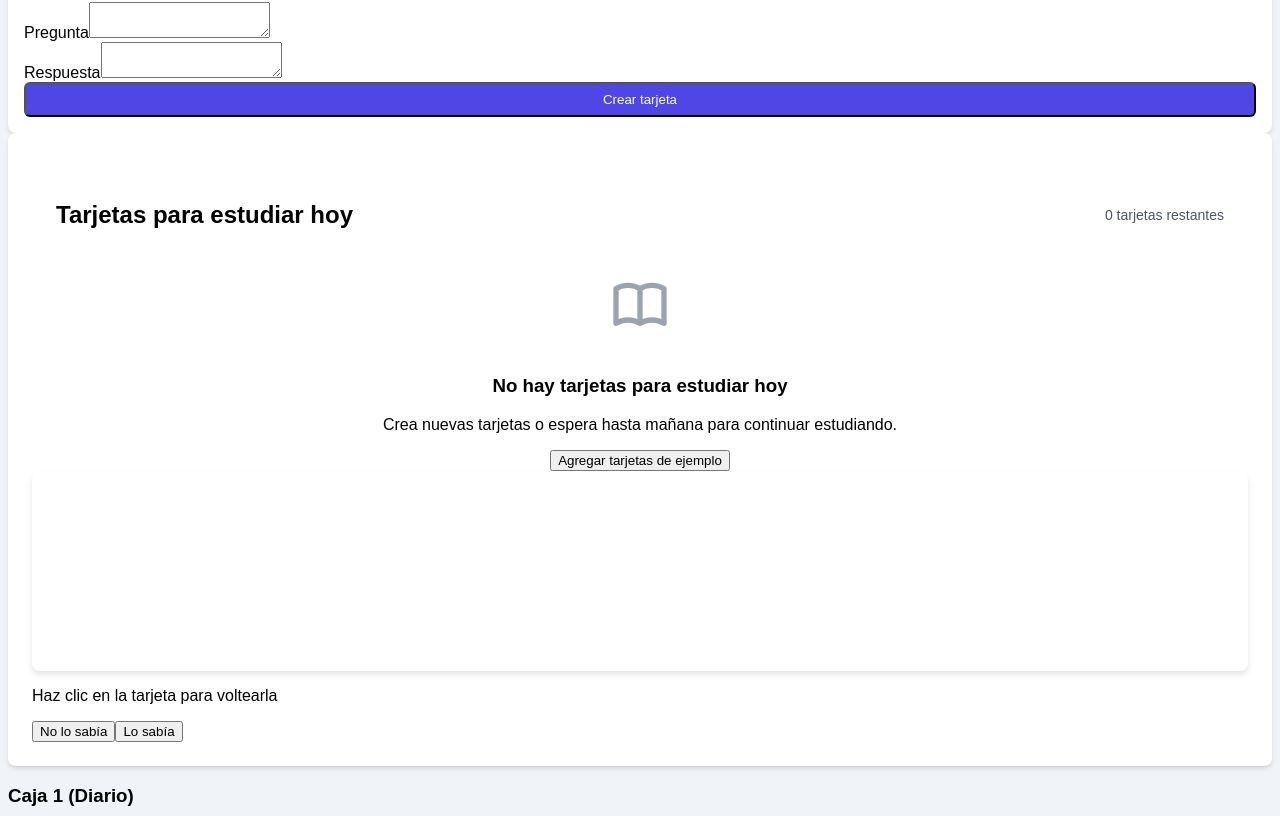
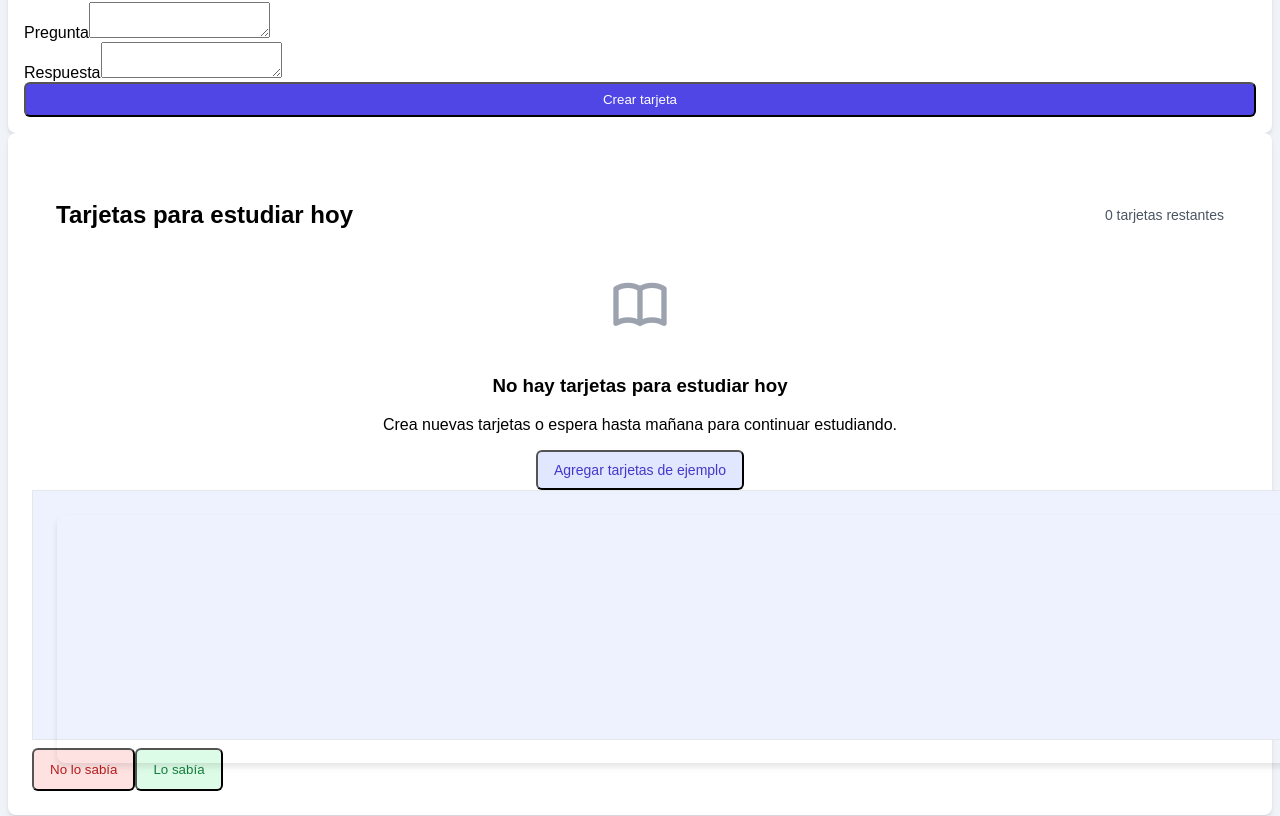
Before and after one commit to GastonNR/leitnerApp_frontend, a React (Vite) app: page /Home in a window 1280 px wide. Shown: the part 419-1235 px from the top of the page. Built offline with nearby package versions, Linux system fonts and the light colour scheme.

Commit message:
Nuevos cambios agregados a los estilos

```diff
--- /dev/null
+++ b/src/css/boxes.css
@@ -0,0 +1,6 @@
+.box-highlight {
+    transition: all 0.3s ease;
+}
+.box-highlight:hover {
+    transform: translateY(-5px);
+}
--- a/src/css/index.css
+++ b/src/css/index.css
@@ -2,38 +2,3 @@ body {
     font-family: 'Poppins', sans-serif;
     background-color: #f0f4f8;
 }
-.card {
-    perspective: 1000px;
-    height: 200px;
-}
-.card-inner {
-    position: relative;
-    width: 100%;
-    height: 100%;
-    transition: transform 0.6s;
-    transform-style: preserve-3d;
-}
-.card.flipped .card-inner {
-    transform: rotateY(180deg);
-}
-.card-front, .card-back {
-    position: absolute;
-    width: 100%;
-    height: 100%;
-    -webkit-backface-visibility: hidden;
-    backface-visibility: hidden;
-    display: flex;
-    align-items: center;
-    justify-content: center;
-    border-radius: 0.5rem;
-    box-shadow: 0 4px 6px rgba(0, 0, 0, 0.1);
-}
-.card-back {
-    transform: rotateY(180deg);
-}
-.box-highlight {
-    transition: all 0.3s ease;
-}
-.box-highlight:hover {
-    transform: translateY(-5px);
-}
--- a/src/css/studyCard.css
+++ b/src/css/studyCard.css
@@ -1,7 +1,10 @@
 .card {
     perspective: 1000px;
     height: 200px;
+    margin-bottom: 0.5rem;
+    cursor: pointer;
 }
+
 .card-inner {
     position: relative;
     width: 100%;
@@ -9,14 +12,16 @@
     transition: transform 0.6s;
     transform-style: preserve-3d;
 }
+
 .card.flipped .card-inner {
     transform: rotateY(180deg);
 }
-.card-front, .card-back {
+
+.card-front,
+.card-back {
     position: absolute;
     width: 100%;
     height: 100%;
-    -webkit-backface-visibility: hidden;
     backface-visibility: hidden;
     display: flex;
     align-items: center;
@@ -24,12 +29,63 @@
     border-radius: 0.5rem;
     box-shadow: 0 4px 6px rgba(0, 0, 0, 0.1);
 }
+
 .card-back {
     transform: rotateY(180deg);
 }
-.box-highlight {
-    transition: all 0.3s ease;
+
+.card-inner:first-child {
+    background-color: rgba(255, 255, 255, 1);
+    border: 1px solid rgba(229, 231, 235, 1);
+    padding: 1.5rem;
 }
-.box-highlight:hover {
-    transform: translateY(-5px);
+
+.card-inner:last-child {
+    background-color: rgba(238, 242, 255, 1);
+    border: 1px solid rgba(229, 231, 235, 1);
+    padding: 1.5rem;
 }
+
+p.card-inner {
+    text-align: center;
+    font-size: 1.125rem;
+    line-height: 1.75rem;
+}
+
+.parr_inf {
+    text-align: center;
+    font-size: 0.875rem;
+    line-height: 1.25rem;
+    color: rgba(107, 114, 128, 1);
+    margin-bottom: 1.5rem;
+}
+
+.answer-buttons {
+    padding: 0.75rem 1rem;
+    border-radius: 0.375rem;
+    font-weight: 500;
+    transition: color 300ms cubic-bezier(0.4, 0, 0.2, 1),
+                background-color 300ms cubic-bezier(0.4, 0, 0.2, 1),
+                border-color 300ms cubic-bezier(0.4, 0, 0.2, 1),
+                box-shadow 300ms cubic-bezier(0.4, 0, 0.2, 1),
+                transform 300ms cubic-bezier(0.4, 0, 0.2, 1),
+                filter 300ms cubic-bezier(0.4, 0, 0.2, 1);
+}
+
+.btn-incorrect {
+    background-color: rgba(254, 226, 226, 1);
+    color: rgba(185, 28, 28, 1);
+}
+
+.btn-incorrect:hover {
+    background-color: rgba(254, 202, 202, 1);
+}
+
+.btn-correct {
+    background-color: rgba(220, 252, 231, 1);
+    color: rgba(21, 128, 61, 1);
+}
+
+.btn-correct:hover {
+    background-color: rgba(187, 247, 208, 1);
+}
--- a/src/css/study_mode.css
+++ b/src/css/study_mode.css
@@ -1,83 +1,76 @@
-.study-container{
-    --tw-bg-opacity:1;background-color:rgb(255 255 255 / var(--tw-bg-opacity, 1));
+.study-container {
+    background-color: rgba(255, 255, 255, 1);
     border-radius: 0.5rem;
-    --tw-shadow:0 4px 6px -1px rgb(0 0 0 / 0.1), 0 2px 4px -2px rgb(0 0 0 / 0.1);
-    --tw-shadow-colored:0 4px 6px -1px var(--tw-shadow-color), 0 2px 4px -2px var(--tw-shadow-color);
-    box-shadow:var(--tw-ring-offset-shadow, 0 0 #0000), var(--tw-ring-shadow, 0 0 #0000), var(--tw-shadow);
+    box-shadow: 0 4px 6px -1px rgba(0, 0, 0, 0.1),
+                0 2px 4px -2px rgba(0, 0, 0, 0.1);
     padding: 1.5rem;
 }
-.contenedor-tarjetas{
+
+.contenedor-tarjetas {
     display: flex;
     justify-content: space-between;
     align-items: center;
     margin: 1.5rem;
     border-radius: 0.5rem;
 }
-h2.contenedor-tarjetas{
-    font-size:1.25rem;
-    line-height:1.75rem;
+
+h2.contenedor-tarjetas {
+    font-size: 1.25rem;
+    line-height: 1.75rem;
     font-weight: bold;
-    --tw-text-opacity:1;
-    color:rgb(31 41 55 / var(--tw-text-opacity, 1));
+    color: rgba(31, 41, 55, 1);
+}
 
+.cards-remaining {
+    font-size: 0.875rem;
+    line-height: 1.25rem;
+    color: rgba(75, 85, 99, 1);
 }
-.cards-remaining{
-    font-size:0.875rem;
-    line-height:1.25rem;
-    --tw-text-opacity:1;color:rgb(75 85 99 / var(--tw-text-opacity, 1));
-}
-.study-empty{
+
+.study-empty {
     text-align: center;
 }
-.img_libro{
+
+.img_libro {
     width: 4rem;
     height: 4rem;
-    margin-left:auto;
-    margin-right:auto;
-    --tw-text-opacity:1;
-    color:rgb(156 163 175 / var(--tw-text-opacity, 1));
+    margin-left: auto;
+    margin-right: auto;
+    color: rgba(156, 163, 175, 1);
     margin-bottom: 1rem;
+}
 
-}
-h3.study-empty{
-    font-size:1.125rem;
-    line-height:1.75rem;
-    font-weight: medium;
-    --tw-text-opacity:1;
-    color:rgb(55 65 81 / var(--tw-text-opacity, 1));
+h3.study-empty {
+    font-size: 1.125rem;
+    line-height: 1.75rem;
+    font-weight: 500;
+    color: rgba(55, 65, 81, 1);
     margin-bottom: 0.5rem;
 }
-p.study-empty{
-    --tw-text-opacity:1;
-    color:rgb(107 114 128 / var(--tw-text-opacity, 1));
+
+p.study-empty {
+    color: rgba(107, 114, 128, 1);
     margin-bottom: 1rem;
 }
-button.study-empty{
-    --tw-bg-opacity:1;
-    background-color:rgb(224 231 255 / var(--tw-bg-opacity, 1));
-    --tw-text-opacity:1;
-    color:rgb(67 56 202 / var(--tw-text-opacity, 1));
-    padding-left:1rem;
-    padding-right:1rem;
-    padding-top:0.5rem;
-    padding-bottom:0.5rem;
+
+.btn_add-sample-cards {
+    background-color: rgba(224, 231, 255, 1);
+    color: rgba(67, 56, 202, 1);
+    padding: 0.5rem 1rem;
     border-radius: 0.375rem;
-    font-size:0.875rem;
-    line-height:1.25rem;
+    font-size: 0.875rem;
+    line-height: 1.25rem;
     font-weight: 500;
-    transition-property:color, background-color, border-color, fill, stroke, opacity, box-shadow, transform, filter, -webkit-text-decoration-color, -webkit-backdrop-filter;
-    transition-property:color, background-color, border-color, text-decoration-color, fill, stroke, opacity, box-shadow, transform, filter, backdrop-filter;
-    transition-property:color, background-color, border-color, text-decoration-color, fill, stroke, opacity, box-shadow, transform, filter, backdrop-filter, -webkit-text-decoration-color, -webkit-backdrop-filter;
-    transition-timing-function:cubic-bezier(0.4, 0, 0.2, 1);
-    transition-duration:150ms;
-    transition-duration:300ms;
+    transition: color 0.3s, background-color 0.3s, border-color 0.3s,
+                fill 0.3s, stroke 0.3s, opacity 0.3s, box-shadow 0.3s,
+                transform 0.3s, filter 0.3s, text-decoration-color 0.3s,
+                backdrop-filter 0.3s;
 }
-button.study-empty:hover{
-    --tw-bg-opacity:1;
-    background-color:rgb(199 210 254 / var(--tw-bg-opacity, 1));
+
+button.study-empty:hover {
+    background-color: rgba(199, 210, 254, 1);
 }
-.study-card-container{
-    /*
-    display: none;
-    */
+
+.study-card-container {
+    /* display: none; */
 }
--- a/src/layouts/Boxes.jsx
+++ b/src/layouts/Boxes.jsx
@@ -1,4 +1,5 @@
 import React from 'react'
+import "../css/boxes.css"
 
 export default function Boxes() {
   return (
--- a/src/layouts/StudyCard.jsx
+++ b/src/layouts/StudyCard.jsx
@@ -1,26 +1,27 @@
 import React from 'react'
+import "../css/studyCard.css"
 
 export default function StudyCard() {
   return (
     <div id="study-card-container" className="study-card-container">
-            <div className="card mb-6 cursor-pointer">
+        <div className="card">
             <div className="card-inner">
-                    <div className="card-front bg-white border border-gray-200 p-6">
-                        <p id="current-question" className="text-lg text-center"></p>
+                <div className="card-front">
+                    <p id="current-question"></p>
                 </div>
-                    <div className="card-back bg-indigo-50 border border-indigo-200 p-6">
-                        <p id="current-answer" className="text-lg text-center"></p>
+                <div className="card-back">
+                    <p id="current-answer"></p>
                 </div>
             </div>
         </div>
 
-            <p className="text-center text-sm text-gray-500 mb-6">Haz clic en la tarjeta para voltearla</p>
+        <p className="parr_inf">Haz clic en la tarjeta para voltearla</p>
 
         <div id="answer-buttons" className="hidden grid grid-cols-2 gap-4">
-                <button id="btn-incorrect" className="bg-red-100 hover:bg-red-200 text-red-700 py-3 px-4 rounded-md font-medium transition duration-300">
+            <button id="btn-incorrect" className="answer-buttons btn-incorrect">
                 No lo sabía
             </button>
-                <button id="btn-correct" className="bg-green-100 hover:bg-green-200 text-green-700 py-3 px-4 rounded-md font-medium transition duration-300">
+            <button id="btn-correct" className="answer-buttons btn-correct">
                 Lo sabía
             </button>
         </div>
--- a/src/layouts/Study_mode.jsx
+++ b/src/layouts/Study_mode.jsx
@@ -19,7 +19,7 @@ export default function Study_mode() {
             </svg>
             <h3>No hay tarjetas para estudiar hoy</h3>
             <p>Crea nuevas tarjetas o espera hasta mañana para continuar estudiando.</p>
-            <button id="add-sample-cards">Agregar tarjetas de ejemplo</button>
+            <button id="add-sample-cards" className='btn_add-sample-cards'>Agregar tarjetas de ejemplo</button>
         </div>
 
         <StudyCard/>
```
Lines whose indentation alone changed are shown as unchanged.
